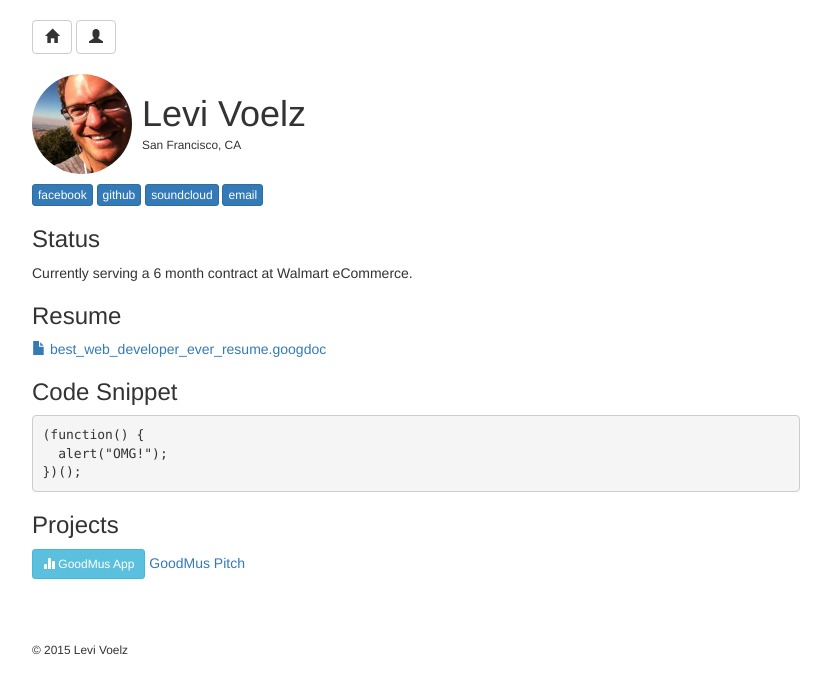
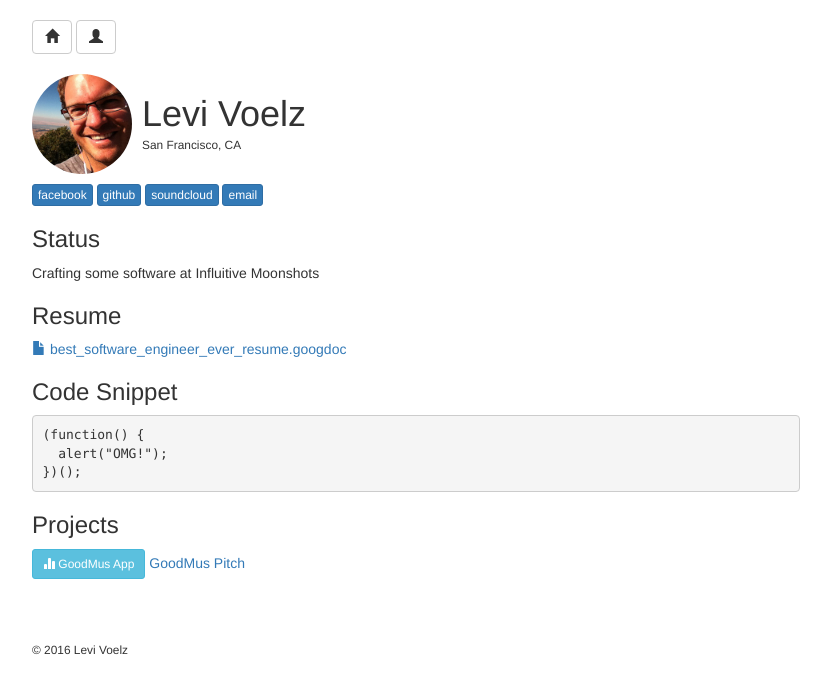
Before and after one commit to levivoelz/levivoelz.github.io, a Jekyll site: the page built from about.html, in a window 1280 px wide. Shown: the top 694 px of the page, without its empty margins (224-1055 px from the left). Built offline with Jekyll 4.4.1, drawn with Linux system fonts in a browser that asks for light colours.

Commit message:
status update

```diff
--- a/_layouts/default.html
+++ b/_layouts/default.html
@@ -22,7 +22,7 @@
         {{ content }}
       </div>
       <footer>
-        <small>© 2015 Levi Voelz</small>
+        <small>© 2016 Levi Voelz</small>
       </footer>
     </div>
   </body>
--- a/about.html
+++ b/about.html
@@ -9,9 +9,9 @@ title: Doing it the Hard Way | Levi Voelz
 </div>
 <a class="btn btn-xs btn-primary" href="//facebook.com/levivoelz">facebook</a> <a class="btn btn-xs btn-primary" href="//github.com/levivoelz">github</a> <a class="btn btn-xs btn-primary" href="//soundcloud.com/levivoelz">soundcloud</a> <a class="btn btn-xs btn-primary" href="mailto:levivoelz@gmail.com?subject=Looking for the best web developer of all time&body=Hi Levi, I came accross your website and feel like we have finally found what we are looking for. My company wants to hire you and we're going to pay you a ton of money for your services. We are an innovative company who cares about people, the planet, and making a difference. Are you in?">email</a>
 <h3>Status</h3>
-<p>Currently serving a 6 month contract at Walmart eCommerce.</p>
+<p>Crafting some software at Influitive Moonshots</p>
 <h3>Resume</h3>
-<a href="https://docs.google.com/document/d/1X9KAhZ8IE344J9MiExXQuUPhKN3SDobYwGuprhhjOQ0/edit?usp=sharing"><span class="glyphicon glyphicon-file"></span> best_web_developer_ever_resume.googdoc</a>
+<a href="https://docs.google.com/document/d/1X9KAhZ8IE344J9MiExXQuUPhKN3SDobYwGuprhhjOQ0/edit?usp=sharing"><span class="glyphicon glyphicon-file"></span> best_software_engineer_ever_resume.googdoc</a>
 <h3>Code Snippet</h3>
 <pre>
 (function() {
--- a/the-pitch-goodmus.html
+++ b/the-pitch-goodmus.html
@@ -5,14 +5,14 @@ nofollow: true
 ---
 <h2 class="note-title"><i>The Pitch – GoodMus</i></h2>
 <hr>
-<div class="ennote">
+<!-- <div class="ennote">
 <div><span style="font-size: 24px;"><b>Intro</b></span></div>
 <div><i>John Morgan describes the tough part about getting ahead as a musician.</i></div>
 <div><br></div>
 <div class="video-container">
   <iframe src="//www.youtube.com/embed/lquis4LHue4?rel=0&amp;showinfo=0&autohide=1" frameborder="0" allowfullscreen></iframe>
 </div>
-<hr>
+<hr> -->
 <div><span style="font-size: 24px;"><b>The Problem</b></span></div>
 <div><i>So much music—so much difficulty finding good music.</i></div>
 <div>Inexpensive recording equipment and synthesized instrumentation have reduced the barrier to entry in the music industry. Anyone can create and publish music these days, and it seems like everyone is, which makes it harder and harder to find good new music outside of established channels. There are billions of tracks out there and most of them have hardly been listened to before. There’s plenty of music on the web, so how do you find the good stuff? And, more importantly, how do great artists separate themselves from ordinary artists so others can see their value? Aside from getting signed to a record label and going down the traditional, yet antiquated path, there aren't many options.</div>
```
Also changed, not shown: 6 other files.
